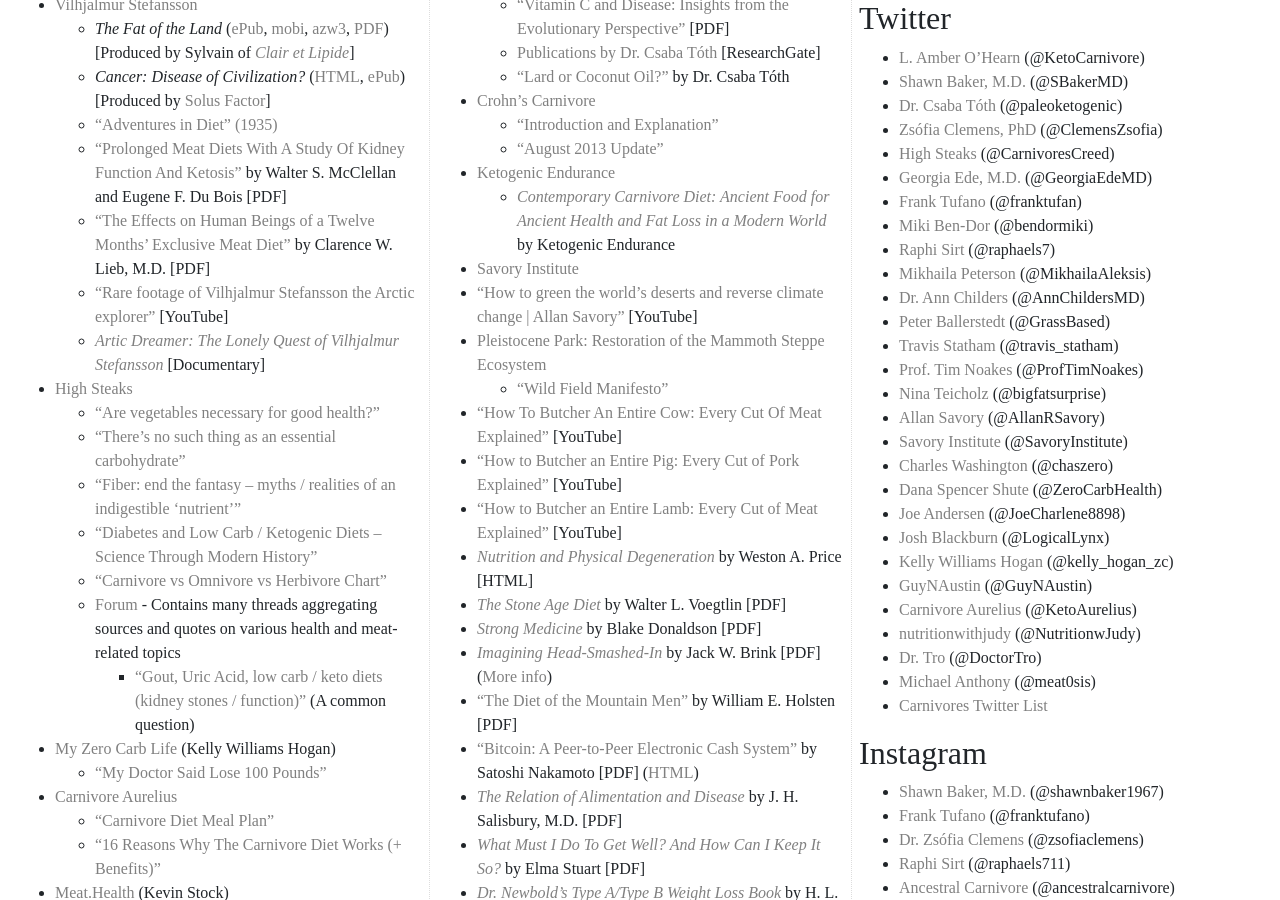
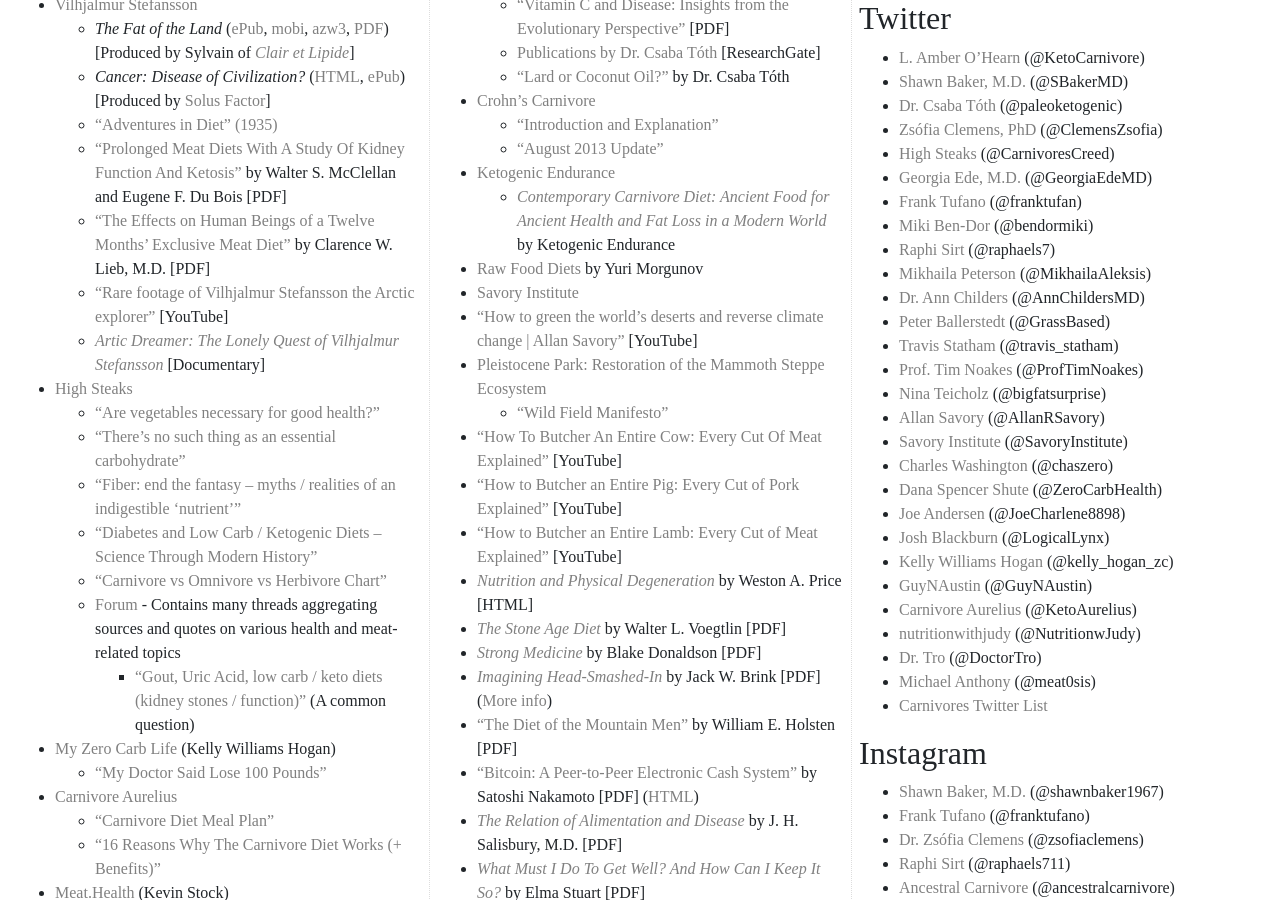
Before and after one commit to bitstein/justmeat.co, a Jekyll site: the page built from index.md, in a window 1280 px wide and 900 px high, scrolled down 567 px. Built offline with Jekyll 4.4.1, drawn with Linux system fonts in a browser that asks for light colours; nearby versions of some CDN libraries; some web fonts are replaced.

Commit message:
Add Raw Food Diets

```diff
--- a/index.md
+++ b/index.md
@@ -83,6 +83,7 @@
     * [“August 2013 Update”](http://crohnscarnivore.blogspot.com/2013/08/august-2013-update.html)
 * [Ketogenic Endurance](https://ketogenicendurance.com/)
   * [_Contemporary Carnivore Diet: Ancient Food for Ancient Health and Fat Loss in a Modern World_](https://www.amazon.com/Contemporary-Carnivore-Diet-Ancient-Health-ebook/dp/B07H8GDSLQ/) by Ketogenic Endurance
+* [Raw Food Diets](https://rawdiets.wordpress.com/) by Yuri Morgunov
 * [Savory Institute](https://savory.global/)
 * [“How to green the world's deserts and reverse climate change \| Allan Savory”](https://www.youtube.com/watch?v=vpTHi7O66pI) [YouTube]
 * [Pleistocene Park: Restoration of the Mammoth Steppe Ecosystem](http://www.pleistocenepark.ru/en/)
```
